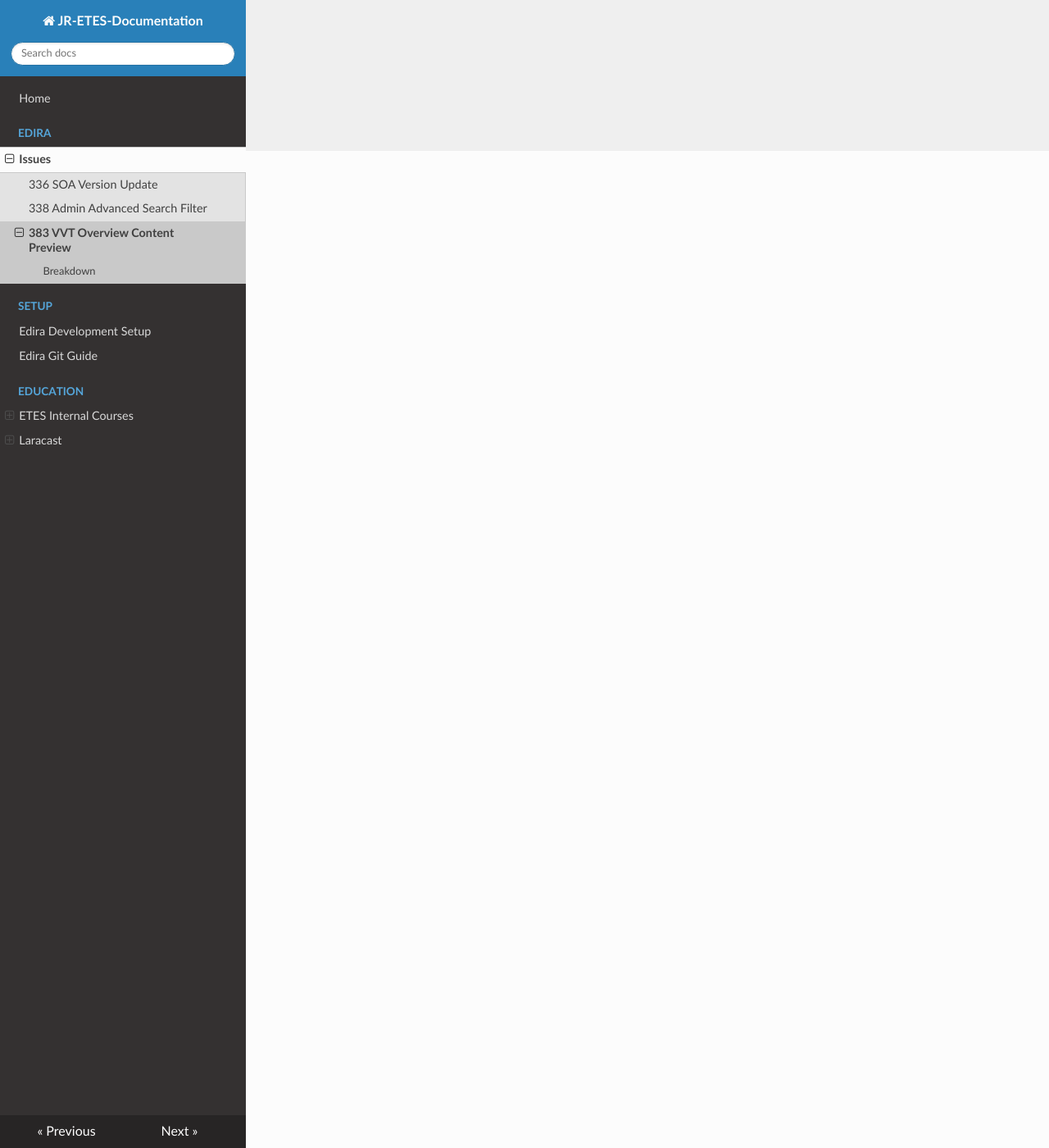
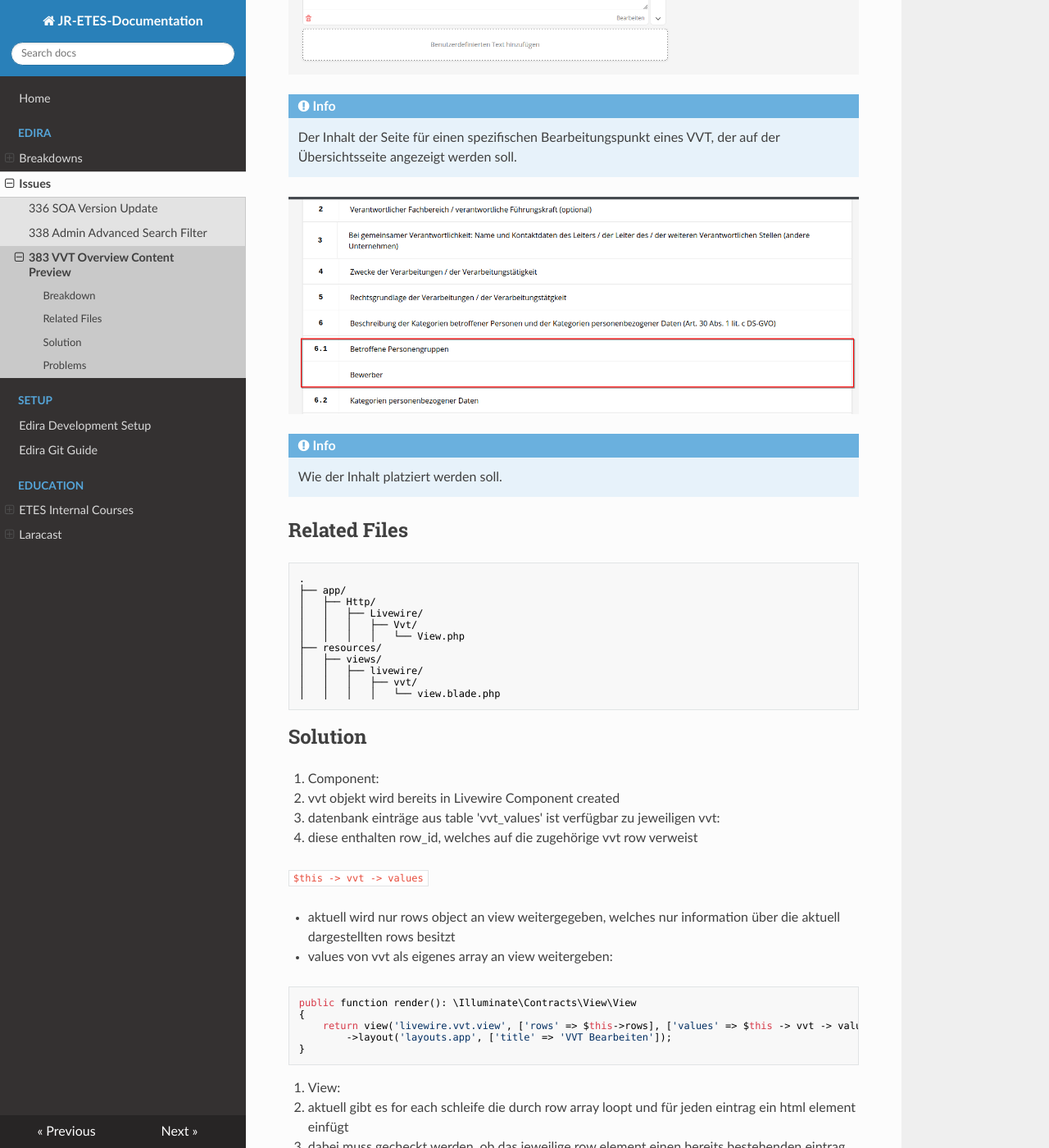
Before and after one commit to velveneer/wl-photoproject, an MkDocs documentation site: the page built from src/edira/issue-383/docs/documentation.md, in a window 1280 px wide and 1400 px high, scrolled down 1216 px. Shown: the whole window at 82% size. Built offline with MkDocs 1.6.1, drawn with Linux system fonts in a browser that asks for light colours; nearby versions of some CDN libraries; some of the changed text lies outside the part shown.

Commit message:
Issue 383 docs draft

````diff
--- a/mkdocs.yml
+++ b/mkdocs.yml
@@ -30,6 +30,8 @@ docs_dir: src
 nav:
   - Home: index.md
   - Edira:
+    - Breakdowns:
+      - Directory Structure & Responsibilties: edira/project-breakdown/docs/structure.md
     - Issues:
       - 336 SOA Version Update: edira/issue-336/docs/02_documentation.md
       - 338 Admin Advanced Search Filter: edira/issue-338/docs/documentation.md
--- a/src/edira/issue-383/docs/documentation.md
+++ b/src/edira/issue-383/docs/documentation.md
@@ -3,3 +3,85 @@
 [Git Issue 383](https://work-documentation.jroedel-work.gitlab.io/)
 
 ## Breakdown
+
+Auf der Übersichtsseite eines spezifischens VVT sind nur die generischen Überschriften der zu bearbeitenen Punkte sichtbar. Da diese gleich bei unterschiedlichen VVTs sind, ist gewünscht die bereits bearbeiteten und eingefügten spezifischen Daten als Vorschau mit auf der Übersichtsseite mit anzuzeigen. Dies soll zu einer leichteren Suche, Prüfung und Vervollständigung der Einträge führen.
+
+![image info](../src/img/1.png)
+
+!!! Info
+    Alte Version, rote Markierung zeigt an, an welchen Stellen Vorschau eingebaut werden soll
+
+![image info](../src/img/2.png)
+
+!!! Info
+    Der Inhalt der Seite für einen spezifischen Bearbeitungspunkt eines VVT, der auf der Übersichtsseite angezeigt werden soll.
+
+![image info](../src/img/3.png)
+
+!!! Info
+    Wie der Inhalt platziert werden soll.
+
+## Related Files
+
+```
+.
+├── app/
+│   ├── Http/
+│   │   ├── Livewire/
+│   │   │   ├── Vvt/
+│   │   │   │   └── View.php
+├── resources/
+│   ├── views/
+│   │   ├── livewire/
+│   │   │   ├── vvt/
+│   │   │   │   └── view.blade.php
+
+```
+
+
+
+
+## Solution
+
+1. Component:
+
+- vvt objekt wird bereits in Livewire Component created
+- datenbank einträge aus table 'vvt_values' ist verfügbar zu jeweiligen vvt:
+- diese enthalten row_id, welches auf die zugehörige vvt row verweist
+
+`$this -> vvt -> values`
+
+- aktuell wird nur rows object an view weitergegeben, welches nur information über die aktuell dargestellten rows besitzt
+- values von vvt als eigenes array an view weitergeben:
+
+```php
+public function render(): \Illuminate\Contracts\View\View
+{
+    return view('livewire.vvt.view', ['rows' => $this->rows], ['values' => $this -> vvt -> values])
+        ->layout('layouts.app', ['title' => 'VVT Bearbeiten']);
+}
+```
+
+2. View:
+
+- aktuell gibt es for each schleife die durch row array loopt und für jeden eintrag ein html element einfügt
+- dabei muss gecheckt werden, ob das jeweilige row element einen bereits bestehenden eintrag besitzt und anschließened dargestellt werden:
+
+```php
+@foreach ($rows as $row)
+    <a href="{{ route('dsms.vvt.rows.edit', [$vvt, $row]) }}" class="flex divide-x hover:bg-gray-100">
+        <p class="flex w-20 items-center justify-center py-4 font-mono font-semibold">{{ $row->number }}</p>
+
+        <h2 class="px-6 py-4">{{ $row->name }}</h2>
+    </a>
+
+    @foreach ($values as $value)
+        @if ($value->row_id === $row->id)
+            <div class="pl-16">
+                {{ $value->body }}
+            </div>
+        @endif
+    @endforeach
+@endforeach
+```
+## Problems
````
Also changed, not shown: README.md (+5 -1 lines), src/edira/project-breakdown/docs/structure.md (added, +138 -0 lines), src/index.md (+4 -1 lines), src/edira/issue-383/src/img/1.png, src/edira/issue-383/src/img/2.png (added), src/edira/issue-383/src/img/3.png (added).
